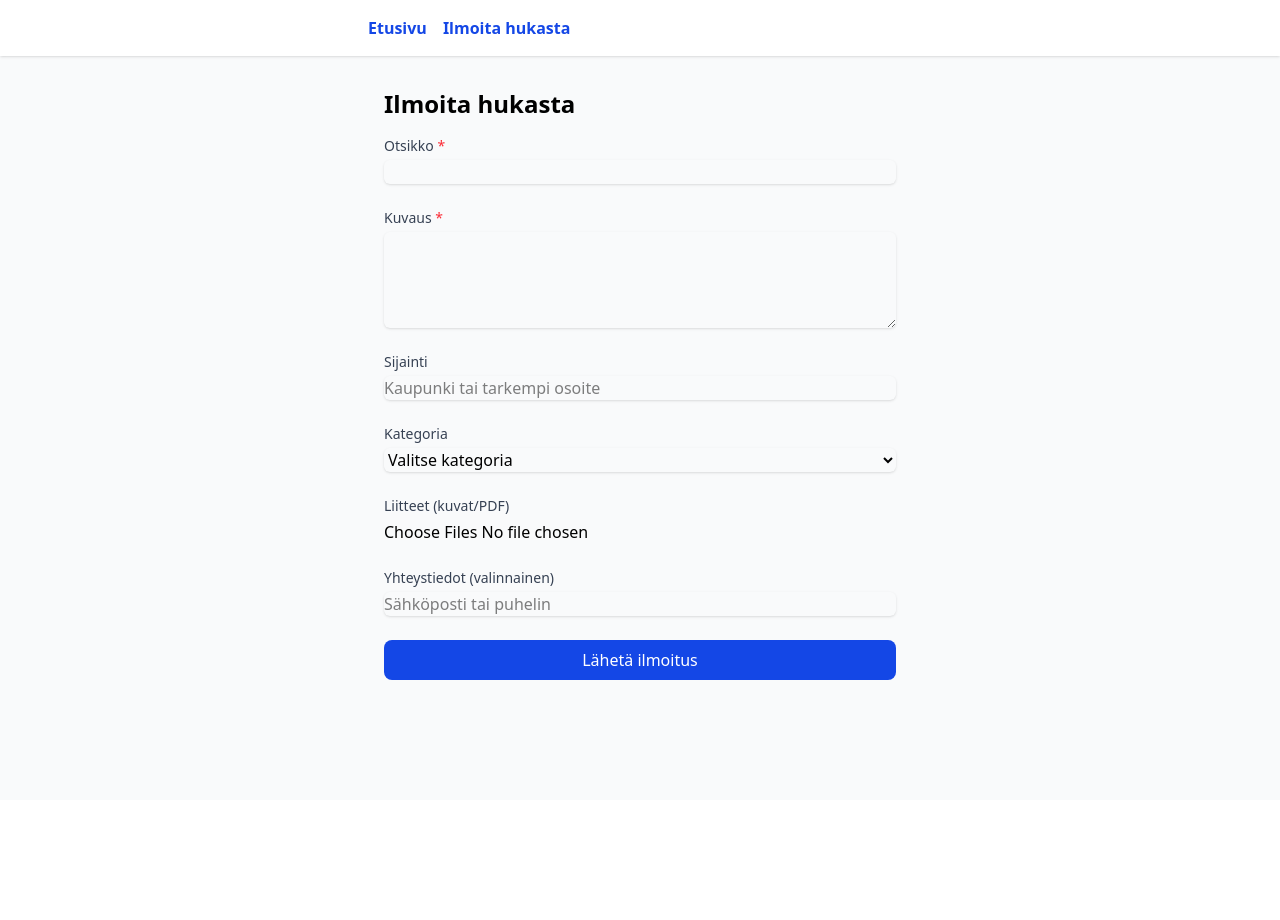
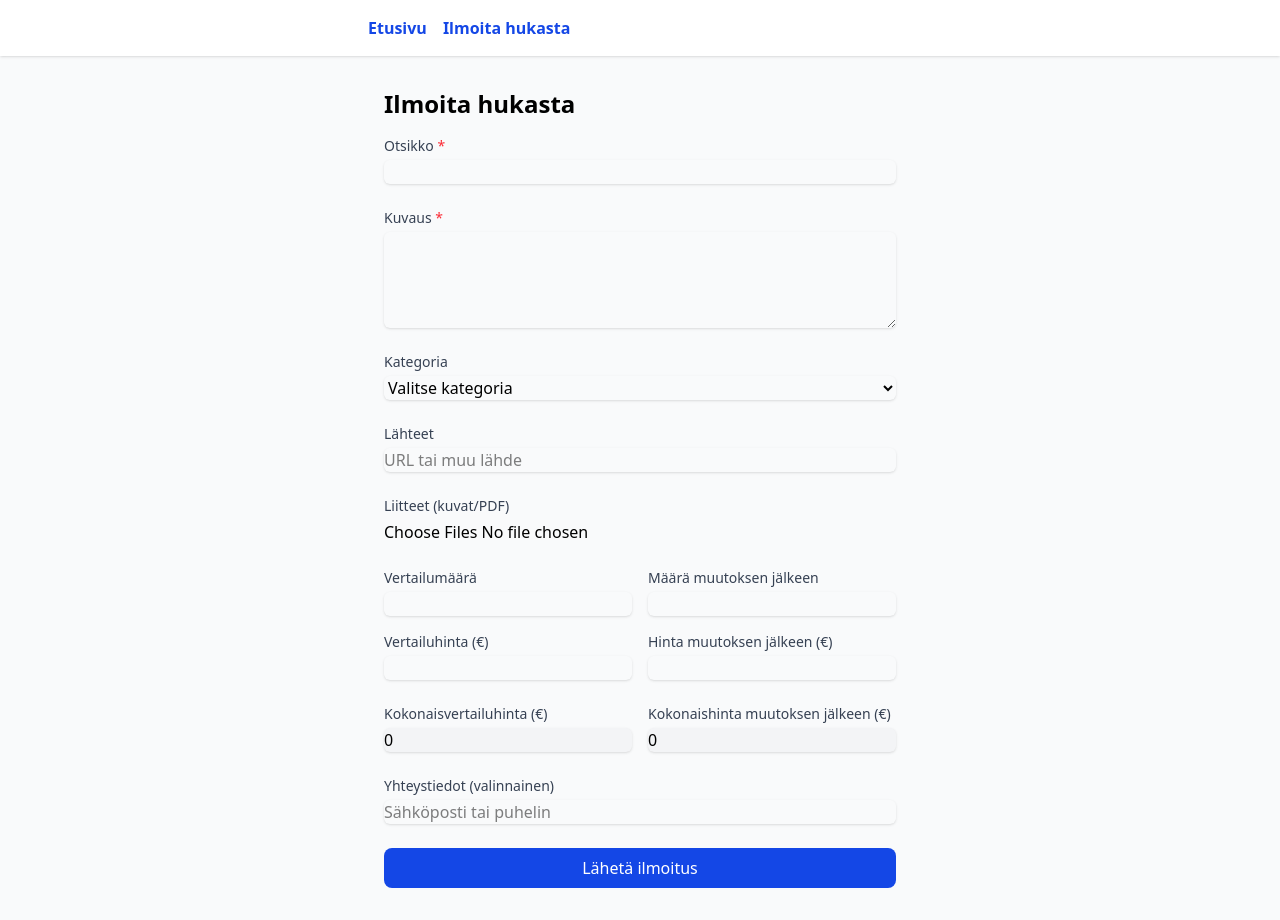
Before and after one commit to sakkess/haaskausvahti, a React (Vite) app: page /ilmoita in a window 1280 px wide. Before the commit the page ends 800 px from the top, so only its background shows below. Built offline with nearby package versions, Linux system fonts and the light colour scheme.

Commit message:
Removed sijainti and added other fields to form

```diff
--- a/src/routes/Ilmoita.jsx
+++ b/src/routes/Ilmoita.jsx
@@ -1,12 +1,22 @@
-import { useState } from 'react';
+import { useState, useEffect } from 'react';
 
 export default function Ilmoita() {
   const [otsikko, setOtsikko] = useState('');
   const [kuvaus, setKuvaus] = useState('');
-  const [sijainti, setSijainti] = useState('');
   const [kategoria, setKategoria] = useState('');
   const [liitteet, setLiitteet] = useState(null);
+  const [lahteet, setLahteet] = useState('');
   const [yhteystiedot, setYhteystiedot] = useState('');
+
+  // Quantity & price
+  const [vertailuMaara, setVertailuMaara] = useState('');
+  const [maaraMuutoksenJalkeen, setMaaraMuutoksenJalkeen] = useState('');
+  const [vertailuhinta, setVertailuhinta] = useState('');
+  const [hintaMuutoksenJalkeen, setHintaMuutoksenJalkeen] = useState('');
+
+  // Computed totals
+  const [kokonaisVertailuhinta, setKokonaisVertailuhinta] = useState(0);
+  const [kokonaishintaMuutoksenJalkeen, setKokonaishintaMuutoksenJalkeen] = useState(0);
 
   const kategoriat = [
     'Julkinen rakentaminen',
@@ -16,43 +26,70 @@ export default function Ilmoita() {
     'Muu'
   ];
 
+  // Recompute totals whenever base values change
+  useEffect(() => {
+    const vm = parseFloat(vertailuMaara) || 0;
+    const vh = parseFloat(vertailuhinta) || 0;
+    setKokonaisVertailuhinta(vm * vh);
+  }, [vertailuMaara, vertailuhinta]);
+
+  useEffect(() => {
+    const mm = parseFloat(maaraMuutoksenJalkeen) || 0;
+    const hm = parseFloat(hintaMuutoksenJalkeen) || 0;
+    setKokonaishintaMuutoksenJalkeen(mm * hm);
+  }, [maaraMuutoksenJalkeen, hintaMuutoksenJalkeen]);
+
   const handleSubmit = async (e) => {
     e.preventDefault();
 
-    // Luo FormData-paketti
     const formData = new FormData();
     formData.append('otsikko', otsikko);
     formData.append('kuvaus', kuvaus);
-    formData.append('sijainti', sijainti);
     formData.append('kategoria', kategoria);
+    formData.append('lahteet', lahteet);
     formData.append('yhteystiedot', yhteystiedot || '');
+    // Attachments
     if (liitteet) {
-      Array.from(liitteet).forEach((file) => {
-        formData.append('liitteet', file);
-      });
+      Array.from(liitteet).forEach((file) =>
+        formData.append('liitteet', file)
+      );
     }
+    // Quantities & prices
+    formData.append('vertailu_maara', vertailuMaara);
+    formData.append('maara_muutoksen_jalkeen', maaraMuutoksenJalkeen);
+    formData.append('vertailuhinta', vertailuhinta);
+    formData.append('hinta_muutoksen_jalkeen', hintaMuutoksenJalkeen);
+    // Computed totals
+    formData.append('kokonaisvertailuhinta', kokonaisVertailuhinta);
+    formData.append(
+      'kokonaishinta_muutoksen_jalkeen',
+      kokonaishintaMuutoksenJalkeen
+    );
 
     try {
       const response = await fetch('/api/reports', {
         method: 'POST',
         body: formData,
       });
-
+      const result = await response.json();
       if (!response.ok) {
-        throw new Error(`Virhe lähetyksessä: ${response.statusText}`);
+        throw new Error(result.error || 'Tuntematon palvelinvirhe');
       }
-
       alert('Ilmoitus lähetetty onnistuneesti!');
-      // Tyhjennä lomake
+      // Reset form
       setOtsikko('');
       setKuvaus('');
-      setSijainti('');
       setKategoria('');
+      setLahteet('');
       setLiitteet(null);
       setYhteystiedot('');
+      setVertailuMaara('');
+      setMaaraMuutoksenJalkeen('');
+      setVertailuhinta('');
+      setHintaMuutoksenJalkeen('');
     } catch (err) {
       console.error(err);
-      alert('Jokin meni pieleen, yritä uudelleen.');
+      alert(`Jokin meni pieleen: ${err.message}`);
     }
   };
 
@@ -60,6 +97,7 @@ export default function Ilmoita() {
     <div className="max-w-xl mx-auto">
       <h2 className="text-2xl font-bold mb-4">Ilmoita hukasta</h2>
       <form onSubmit={handleSubmit} className="space-y-6">
+        {/* Otsikko */}
         <div>
           <label htmlFor="otsikko" className="block text-sm font-medium text-gray-700">
             Otsikko <span className="text-red-500">*</span>
@@ -74,6 +112,7 @@ export default function Ilmoita() {
           />
         </div>
 
+        {/* Kuvaus */}
         <div>
           <label htmlFor="kuvaus" className="block text-sm font-medium text-gray-700">
             Kuvaus <span className="text-red-500">*</span>
@@ -88,20 +127,7 @@ export default function Ilmoita() {
           />
         </div>
 
-        <div>
-          <label htmlFor="sijainti" className="block text-sm font-medium text-gray-700">
-            Sijainti
-          </label>
-          <input
-            id="sijainti"
-            type="text"
-            placeholder="Kaupunki tai tarkempi osoite"
-            value={sijainti}
-            onChange={(e) => setSijainti(e.target.value)}
-            className="mt-1 block w-full border-gray-300 rounded-md shadow-sm"
-          />
-        </div>
-
+        {/* Kategoria */}
         <div>
           <label htmlFor="kategoria" className="block text-sm font-medium text-gray-700">
             Kategoria
@@ -113,14 +139,28 @@ export default function Ilmoita() {
             className="mt-1 block w-full border-gray-300 rounded-md shadow-sm"
           >
             <option value="">Valitse kategoria</option>
-            {kategoriat.map((cat) => (
-              <option key={cat} value={cat}>
-                {cat}
-              </option>
+            {kategoriat.map(cat => (
+              <option key={cat} value={cat}>{cat}</option>
             ))}
           </select>
         </div>
 
+        {/* Lähteet */}
+        <div>
+          <label htmlFor="lahteet" className="block text-sm font-medium text-gray-700">
+            Lähteet
+          </label>
+          <input
+            id="lahteet"
+            type="text"
+            placeholder="URL tai muu lähde"
+            value={lahteet}
+            onChange={(e) => setLahteet(e.target.value)}
+            className="mt-1 block w-full border-gray-300 rounded-md shadow-sm"
+          />
+        </div>
+
+        {/* Liitteet */}
         <div>
           <label htmlFor="liitteet" className="block text-sm font-medium text-gray-700">
             Liitteet (kuvat/PDF)
@@ -134,6 +174,89 @@ export default function Ilmoita() {
           />
         </div>
 
+        {/* Quantity & Price inputs */}
+        <div className="grid grid-cols-2 gap-4">
+          <div>
+            <label htmlFor="vertailu_maara" className="block text-sm font-medium text-gray-700">
+              Vertailumäärä
+            </label>
+            <input
+              id="vertailu_maara"
+              type="number"
+              step="any"
+              value={vertailuMaara}
+              onChange={e => setVertailuMaara(e.target.value)}
+              className="mt-1 block w-full border-gray-300 rounded-md shadow-sm"
+            />
+          </div>
+          <div>
+            <label htmlFor="maara_muutoksen_jalkeen" className="block text-sm font-medium text-gray-700">
+              Määrä muutoksen jälkeen
+            </label>
+            <input
+              id="maara_muutoksen_jalkeen"
+              type="number"
+              step="any"
+              value={maaraMuutoksenJalkeen}
+              onChange={e => setMaaraMuutoksenJalkeen(e.target.value)}
+              className="mt-1 block w-full border-gray-300 rounded-md shadow-sm"
+            />
+          </div>
+          <div>
+            <label htmlFor="vertailuhinta" className="block text-sm font-medium text-gray-700">
+              Vertailuhinta (€)
+            </label>
+            <input
+              id="vertailuhinta"
+              type="number"
+              step="any"
+              value={vertailuhinta}
+              onChange={e => setVertailuhinta(e.target.value)}
+              className="mt-1 block w-full border-gray-300 rounded-md shadow-sm"
+            />
+          </div>
+          <div>
+            <label htmlFor="hinta_muutoksen_jalkeen" className="block text-sm font-medium text-gray-700">
+              Hinta muutoksen jälkeen (€)
+            </label>
+            <input
+              id="hinta_muutoksen_jalkeen"
+              type="number"
+              step="any"
+              value={hintaMuutoksenJalkeen}
+              onChange={e => setHintaMuutoksenJalkeen(e.target.value)}
+              className="mt-1 block w-full border-gray-300 rounded-md shadow-sm"
+            />
+          </div>
+        </div>
+
+        {/* Computed totals */}
+        <div className="grid grid-cols-2 gap-4">
+          <div>
+            <label className="block text-sm font-medium text-gray-700">
+              Kokonaisvertailuhinta (€)
+            </label>
+            <input
+              type="number"
+              value={kokonaisVertailuhinta}
+              disabled
+              className="mt-1 block w-full border-gray-200 bg-gray-100 rounded-md shadow-sm"
+            />
+          </div>
+          <div>
+            <label className="block text-sm font-medium text-gray-700">
+              Kokonaishinta muutoksen jälkeen (€)
+            </label>
+            <input
+              type="number"
+              value={kokonaishintaMuutoksenJalkeen}
+              disabled
+              className="mt-1 block w-full border-gray-200 bg-gray-100 rounded-md shadow-sm"
+            />
+          </div>
+        </div>
+
+        {/* Contact & Submit */}
         <div>
           <label htmlFor="yhteystiedot" className="block text-sm font-medium text-gray-700">
             Yhteystiedot (valinnainen)
```
